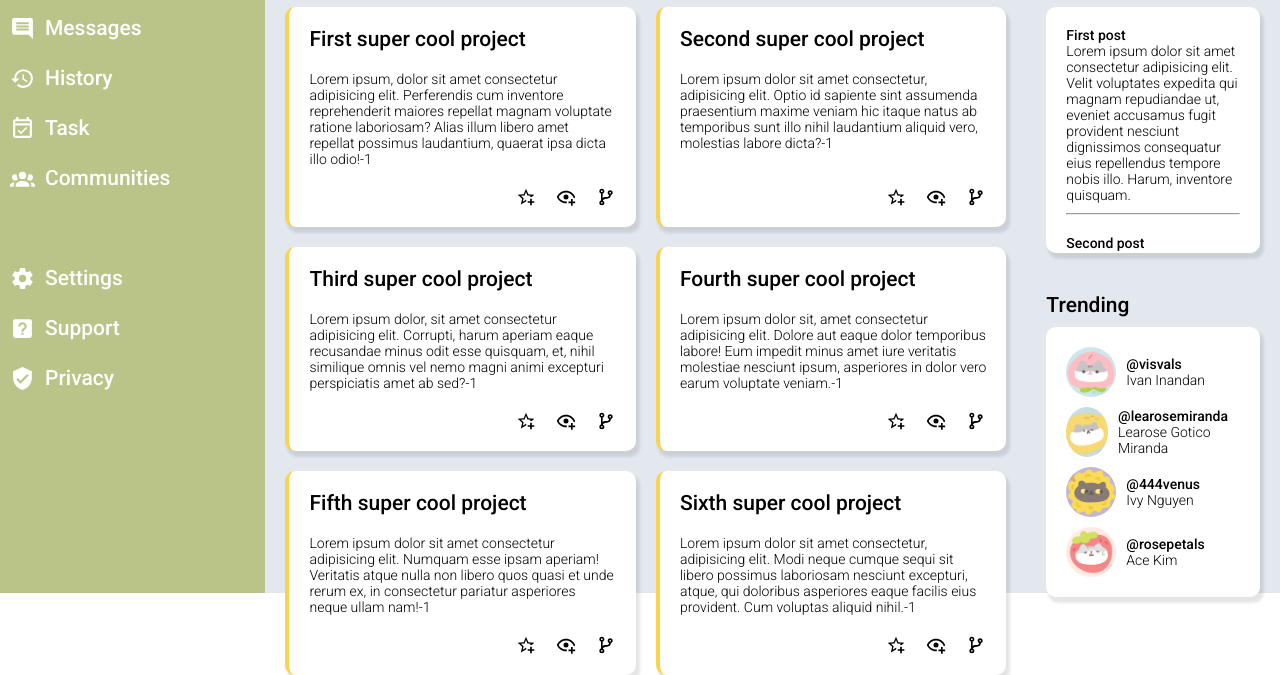
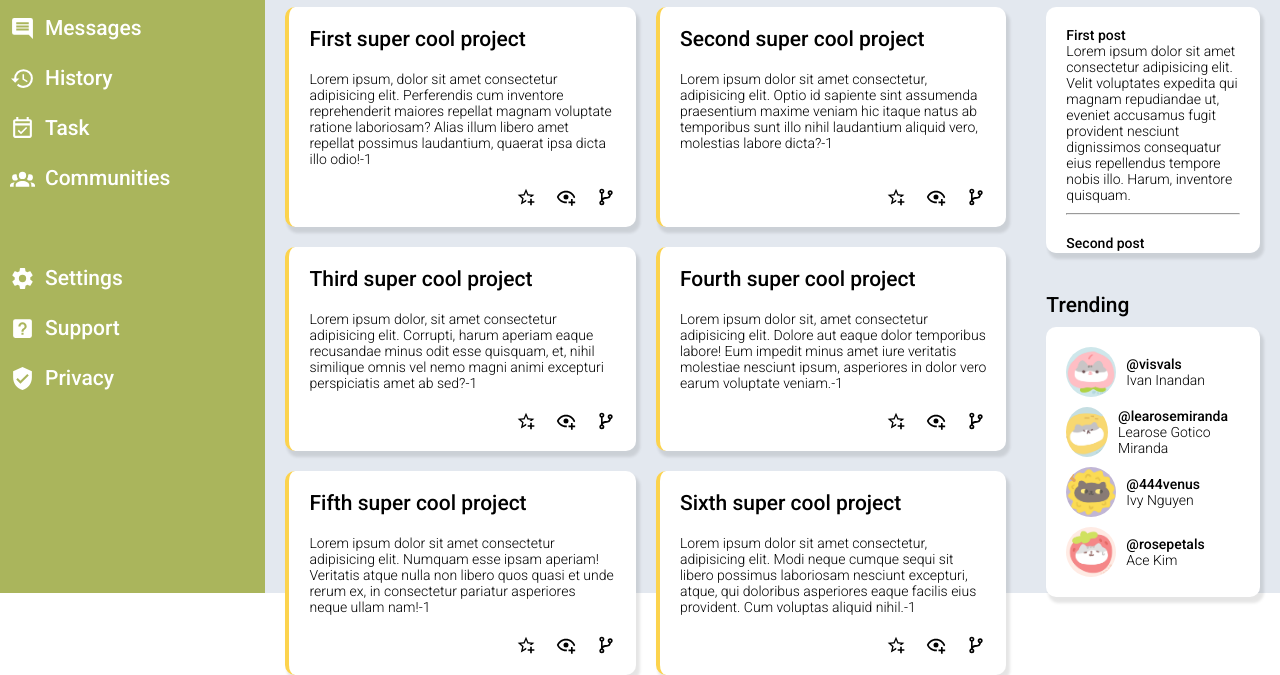
Before and after one commit to IvanInandan/Admin-Dashboard, a plain HTML site: page index.html in a window 1280 px wide. Shown: the part 207-882 px from the top of the page. Drawn offline with Linux system fonts and the light colour scheme.

Commit message:
Update color scheme

```diff
--- a/style.css
+++ b/style.css
@@ -1,7 +1,7 @@
 :root {
     --bg1-color: #E3E8EF;
     --bg2-color: #F1F3E6;
-    --green: #BAC488;
+    --green: #AAB55C;
     --pink: #E7B3A8;
     --black:#5D5E58;
 }
```
Also changed, not shown: img/prod.png (added).
